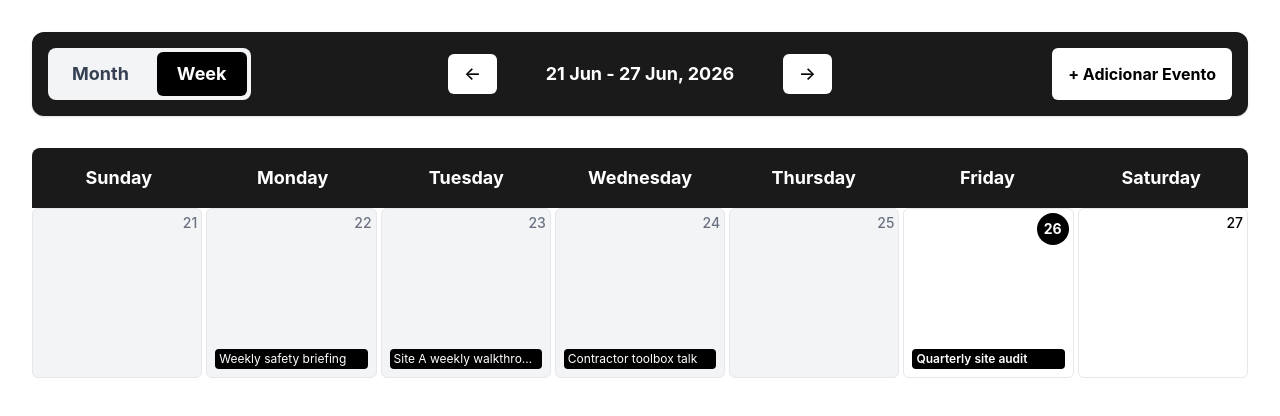
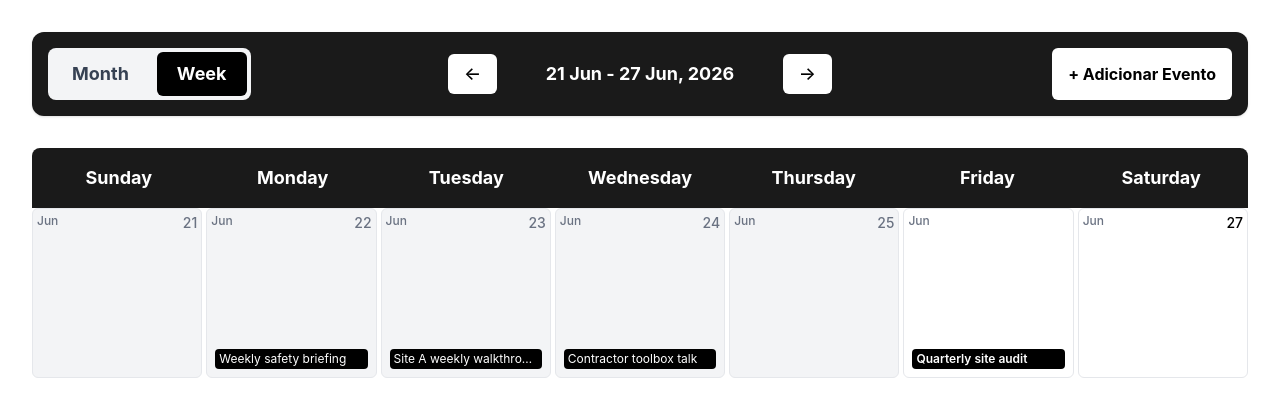
Before and after one commit to SamRFreitas/calendar-io, a React (Vite) app: page / in a window 1280 px wide. Both pictures are taken after a click on the button "Week". Shown: the top 416 px of the page. Built offline with nearby package versions, Linux system fonts and the light colour scheme.

Commit message:
fix: add missing month name on dayweek view

```diff
--- a/src/components/Day.tsx
+++ b/src/components/Day.tsx
@@ -13,7 +13,6 @@ interface DayProps {
 
 const typeColorClass = {
     meeting: 'event-meeting',
-    slot: 'event-slot',
     task: 'event-task',
 }
 
@@ -34,21 +33,26 @@ export default function Day({ day, view, onEventClick }: DayProps) {
     if (view === 'month' && isOtherMonth) {
         className += ' opacity-0 pointer-events-none'
     }
-    if (view === 'week' && isOtherMonth) {
-        className += ' bg-gray-100 text-gray-400'
-    }
+
     if (isToday) {
         className += ' calendar-day-today'
     }
+
     if (isPast && !isOtherMonth && !isToday) {
         className += ' bg-gray-100 text-gray-500'
     }
 
     return (
         <div className={className}>
+            {view === 'week' && (
+                <span className="absolute top-1 left-1 text-xs font-medium text-gray-500">
+                    {day.date.format('MMM')}
+                </span>
+            )}
+
             <div className="absolute top-1 right-1 flex items-center justify-center">
                 {isToday ? (
-                    <span className="bg-black text-white font-bold rounded-full w-8 h-8 flex items-center justify-center text-sm">
+                    <span className="bg-primary text-white font-bold rounded-full w-8 h-8 flex items-center justify-center text-sm">
                         {day.dayOfMonth}
                     </span>
                 ) : (
```
